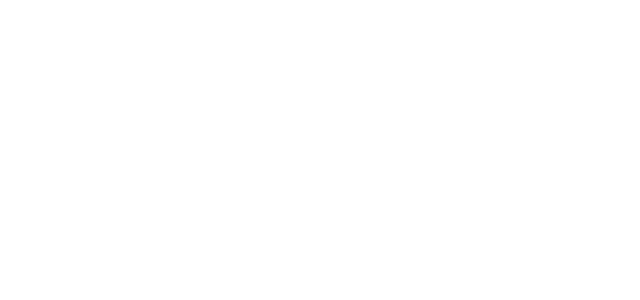
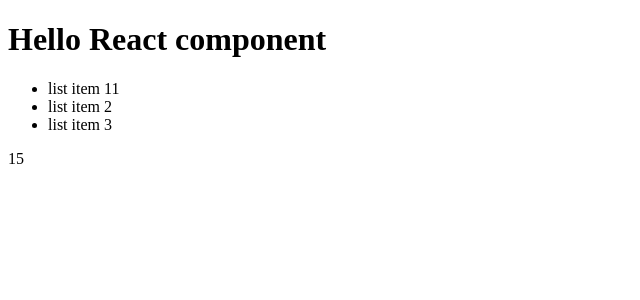
Before and after one commit to Denis-L99/React_project, a React (Create React App) app: page / in a window 1280 px wide. Shown: the top 300 px of the page, without its empty margins (0-640 px from the left). Built offline with nearby package versions, Linux system fonts and the light colour scheme.

Commit message:
React Components

```diff
--- a/src/App.tsx
+++ b/src/App.tsx
@@ -1,7 +1,35 @@
-import React from "react";
+import React from 'react'
+
+// React Element with JSX
+// const title = <h1>Hello React.js </h1>
+
+// const title = React.createElement("h1",null,"React")
+
+// const list = (
+//   <ul>
+//     <li>list item 1</li>
+//     <li>list item 2</li>
+//     <li>list item 3</li>
+//   </ul>
+// )
+
+// React Component
+const Title = () => <h1>Hello React component</h1>
+
+const List = () => {
+  let a = 10
+  return (
+  <ul>
+    <li>list item {a + 1}</li>
+    <li>list item 2</li>
+    <li>list item 3</li>
+  </ul>
+
+  )
+}
 
 function App() {
-  return <div className="App"></div>;
+    return <div className="App"><Title /> <List/> {10 + 5}</div>
 }
 
-export default App;
+export default App
```
Also changed, not shown: src/index.tsx (+8 -11 lines), 1 other file (tests, documents, lock files or other folders).
